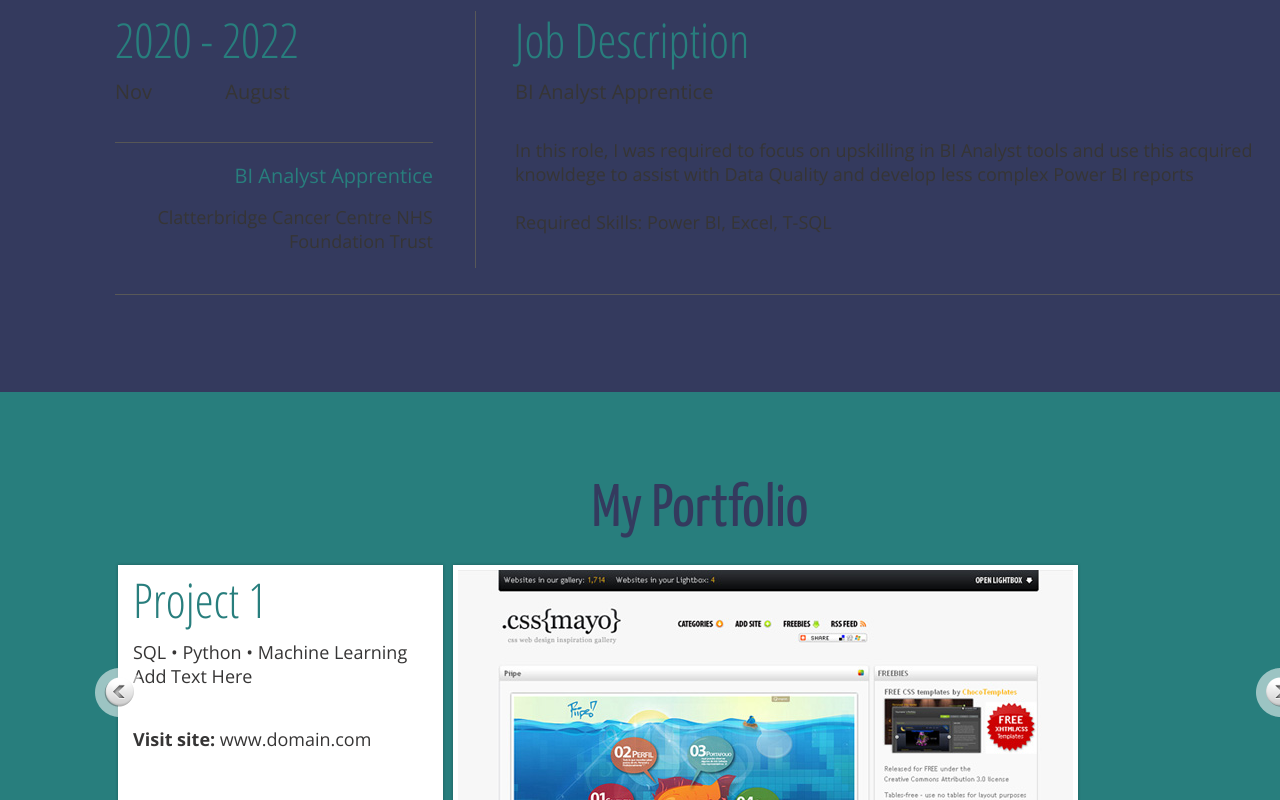
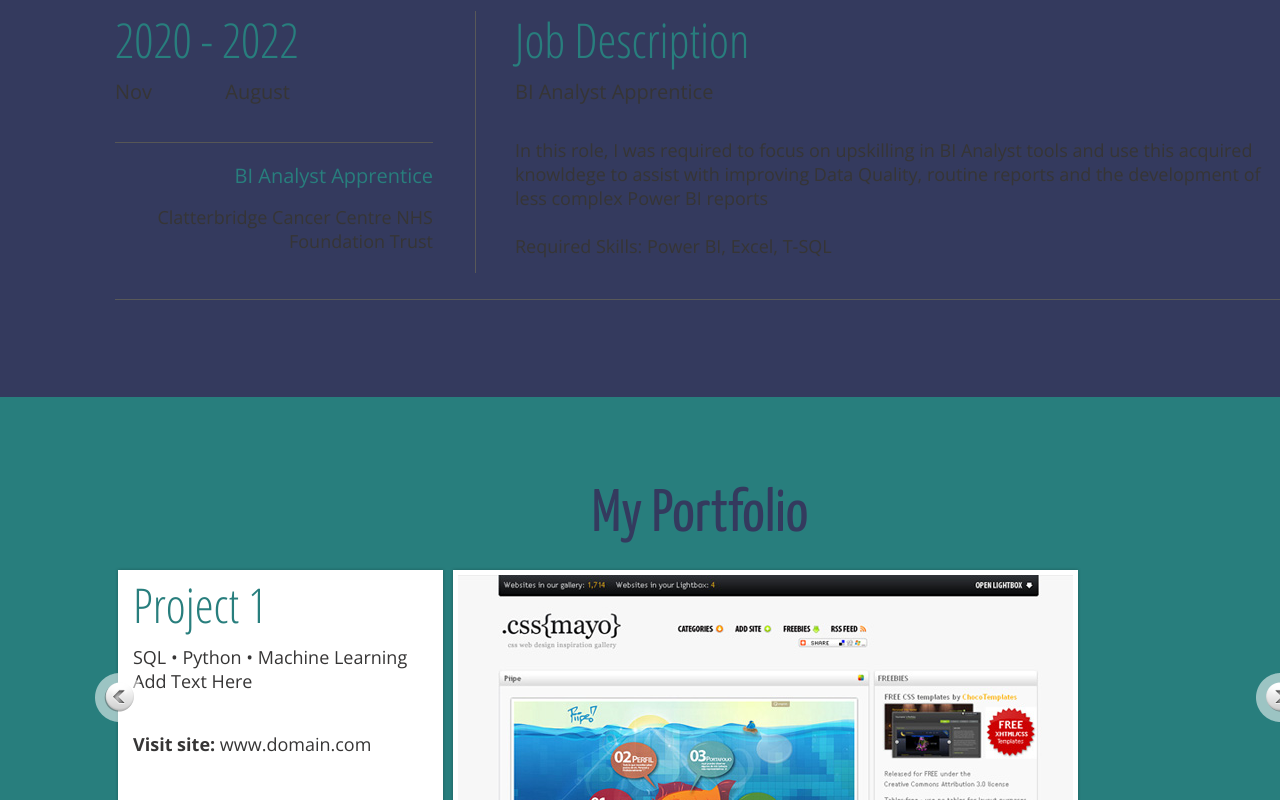
Before and after one commit to AaronJKey95/A-Career-in-Data, a plain HTML site: page index.html in a window 1280 px wide. Shown: the part 2312-3112 px from the top of the page. Drawn offline with nearby package versions, Linux system fonts and the light colour scheme; some packages are replaced by stand-ins of ours.

Commit message:
Update index.html

```diff
--- a/index.html
+++ b/index.html
@@ -254,7 +254,7 @@ $(document).ready(function(){
           <div class="block-2__right">
             <h3>Job Description</h3>
             <div class="text-2">BI Analyst Apprentice</div>
-            <p>In this role, I was required to focus on upskilling in BI Analyst tools and use this acquired knowldege to assist with Data Quality and develop less complex Power BI reports</p>
+            <p>In this role, I was required to focus on upskilling in BI Analyst tools and use this acquired knowldege to assist with improving Data Quality, routine reports and the development of less complex Power BI reports</p>
             Required Skills: Power BI, Excel, T-SQL
           </div>
         </div>
```
